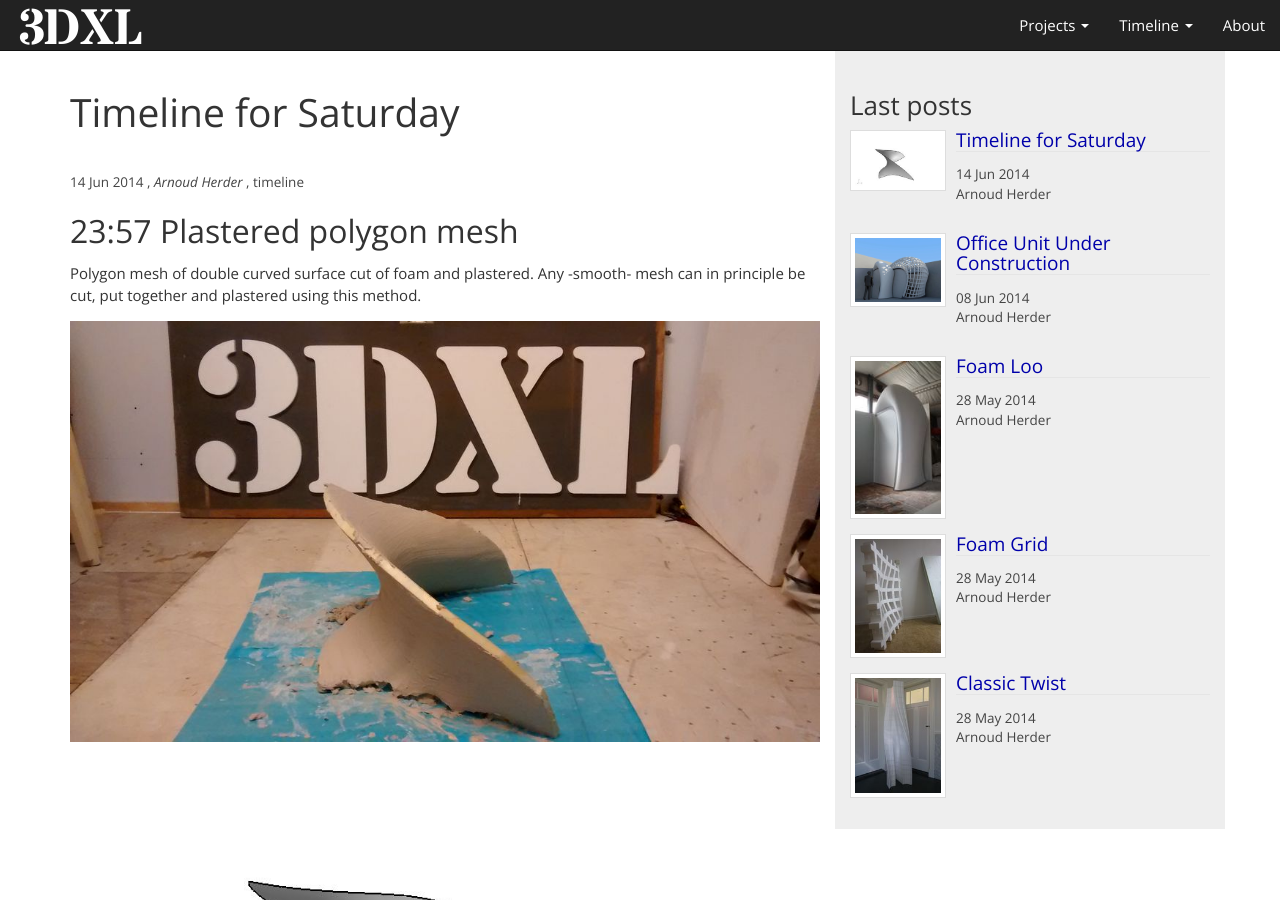
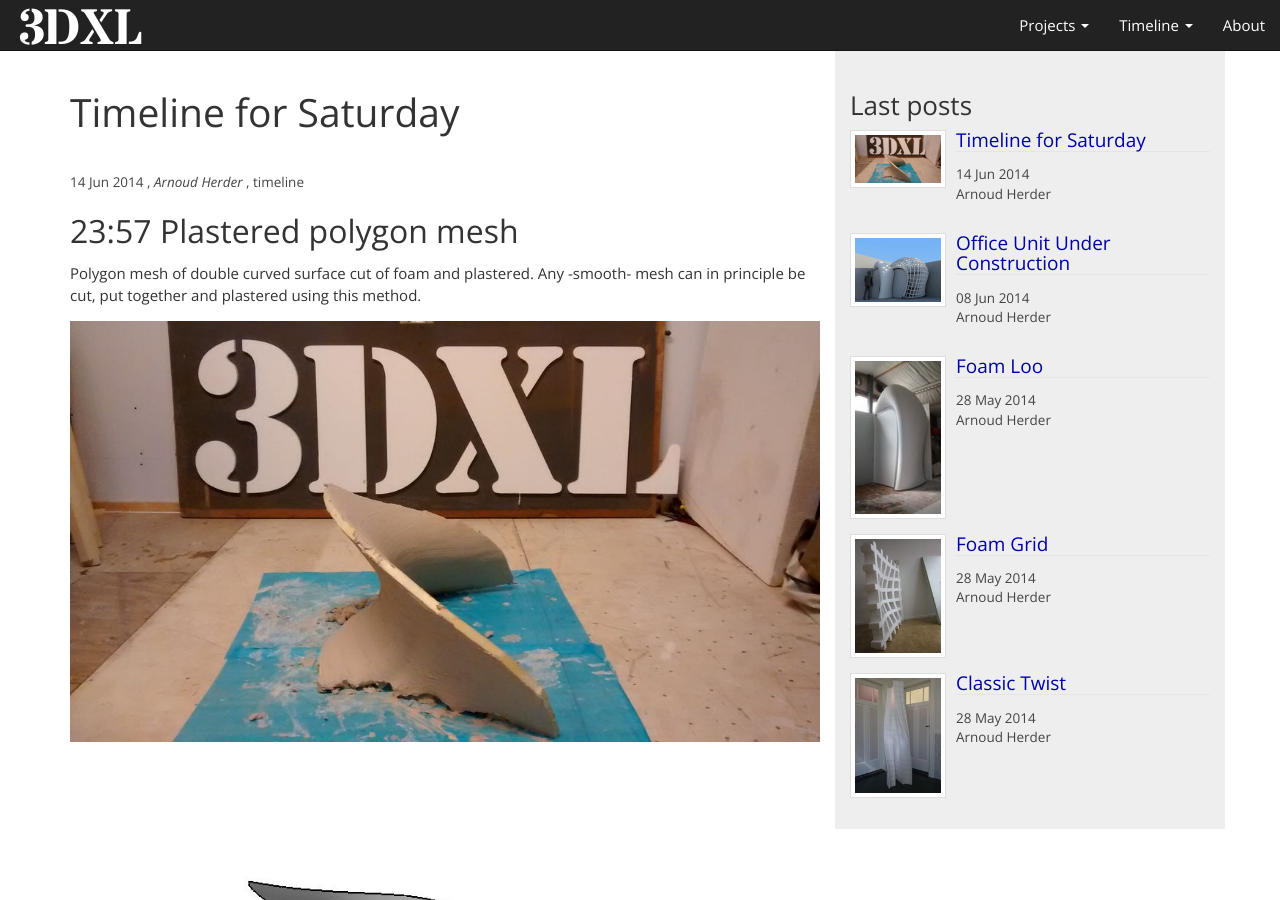
Before and after one commit to 3dxl/3dxl.github.io, a Jekyll site: the page built from _posts/2014-06-14-timeline.markdown, in a window 1280 px wide and 900 px high. Built offline with Jekyll 4.4.1, drawn with Linux system fonts in a browser that asks for light colours; nearby versions of some CDN libraries.

Commit message:
Update 2014-06-14-timeline.markdown

```diff
--- a/_posts/2014-06-14-timeline.markdown
+++ b/_posts/2014-06-14-timeline.markdown
@@ -6,7 +6,7 @@
   - timeline
 authors:
   - Arnoud Herder
-thumbnail: "https://raw.githubusercontent.com/3dxl/3dxl.github.io/master/photos/2014-06-14/00_2.mini.jpg"
+thumbnail: "https://raw.githubusercontent.com/3dxl/3dxl.github.io/master/photos/2014-06-14/06_img_20140614_231858078.midi.jpg"
 
 ---
 
```
